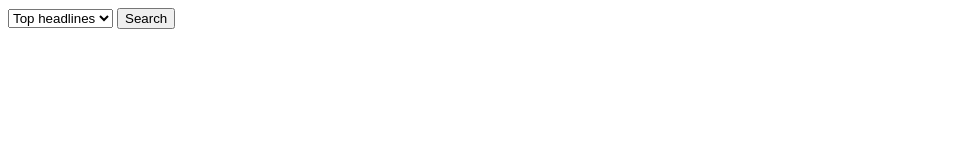
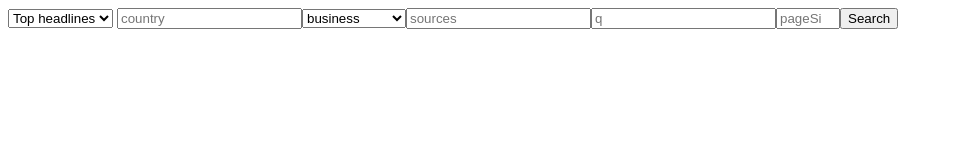
Before and after one commit to zhenokin/NewsAPI, a website: page Main.html in a window 1280 px wide. Shown: the whole page, without its empty margins (0-953 px from the left). Drawn offline with Linux system fonts and the light colour scheme.

Commit message:
settings nearly is done

```diff
--- a/Main.html
+++ b/Main.html
@@ -12,7 +12,7 @@
             <select id = "type_of_search">
                 <option selected id = "first_type">Top headlines</option>
                 <option id = "second_type">Everything</option>
-                <option id = "third_type">Soursces</option>
+                <option id = "third_type">Sources</option>
             </select>
             <input type = "submit" value = "Search" id = "settings_form_submit">
         </form>
--- a/NewsAPI.js
+++ b/NewsAPI.js
@@ -3,9 +3,9 @@
 const my_api = 'ae0fbd3d023b434d8433d1e421bae74f';
 
 const TYPE_OF_SEARCH_NAMES = {
-    TOP_HEADLINES: 'topHeadlines',
-    EVERYTHING: 'everything',
-    SOURCES: 'sources'
+    TOP_HEADLINES: 'Top headlines',
+    EVERYTHING: 'Everything',
+    SOURCES: 'Sources'
 };
 
 const TYPE_OF_SEARCH_DESCRIPTIONS = {
@@ -31,7 +31,8 @@ const PARAMETERS = {
             maxLength: 2,
             id: 'field_country',
             list: 'countries_list',
-            type: 'text'
+            type: 'text',
+            placeholder: 'country'
         },
         dataList: 'input'
     },
@@ -48,13 +49,15 @@ const PARAMETERS = {
         options: {
             id: 'field_sources',
             type: 'text',
+            placeholder: 'sources'
         }
     },
     q: {
         elementType: 'input',
         options: {
             id: 'field_q',
-            type: 'text'
+            type: 'text',
+            placeholder: 'q'
         }
     },
     pageSize: {
@@ -63,7 +66,8 @@ const PARAMETERS = {
             id: 'field_pageSize',
             type: 'number',
             max: 100,
-            min: 1
+            min: 1,
+            placeholder: 'pageSize'
         }
     },
     // page: {
@@ -80,9 +84,26 @@ const PARAMETERS = {
         availableValues: ['relevancy', 'popularity', 'publishedAt'],
         elementType: 'select',
         options: {
-            id: 'field_sortBy'
+            id: 'field_sortBy',
+            placeholder: 'sortBy'
         },
         dataList: 'select'
+    },
+    from: {
+        elementType: 'input',
+        options: {
+            id: 'field_from',
+            placeholder: 'from',
+            type: 'date'
+        }
+    },
+    to: {
+        elementType: 'input',
+        options: {
+            id: 'field_to',
+            placeholder: 'to',
+            type: 'date'
+        }
     }
 };
 const ListOfParametersFields = {};
@@ -104,18 +125,19 @@ const createDataListForField = ({ values, parent = null, listId = '' }) => {
 };
 
 const createParameterFields = () => {
-    const form = document.getElementsByName('settings_form');
+    const form = document.getElementsByName('settings_form')[0];
     const submitButton = document.getElementById('settings_form_submit');
     Object.keys(PARAMETERS).forEach(key => {
         const { availableValues, elementType, options, dataList } = PARAMETERS[key];
-        const newField = document.createElement(`${elementType}`);
+        const newField = document.createElement(elementType);
         let dataListElement;
-
+        newField.setAttribute('list', '123');
         Object.keys(options).forEach(prop => {
-            newField[prop] = options[prop];
+            newField.setAttribute(prop, options[prop]);
+            //newField[prop] = options[prop];
         });
 
-        ListOfParametersFields[options.id] = newField;
+        ListOfParametersFields[key] = newField;
         if (dataList) {
             switch(dataList) {
             case 'input':
@@ -130,14 +152,32 @@ const createParameterFields = () => {
         if (dataListElement !== newField) {
             form.insertBefore(newField, submitButton);
         }
-        form.insertBefore(dataListElement, submitButton);
+        if (dataListElement) {
+            form.insertBefore(dataListElement, submitButton);
+        }
     });
+};
+
+const preperSettingsForCurrentTypeSearch = () => {
+    const typeOfSearch = document.getElementById('type_of_search').value;
+    const availableParameters = TYPE_OF_SEARCH_DESCRIPTIONS[typeOfSearch].availableParameters;
+    Object.keys(ListOfParametersFields).forEach(parameter => {
+        const field = ListOfParametersFields[parameter];
+        availableParameters.indexOf(parameter) !== -1 ? field.style.display = 'inline' : field.style.display = 'none';
+    });
+};
+
+const addEventListeners = () => {
+    document.getElementById('type_of_search').onchange = () => {
+        preperSettingsForCurrentTypeSearch();
+    };
 };
 
 
 const StartWork = () => {
     createParameterFields();
-    const currentTypeOfSearch = document.getElementById('type_of_search').value;
+    preperSettingsForCurrentTypeSearch();
+    addEventListeners();
 };
 
 StartWork();
```
